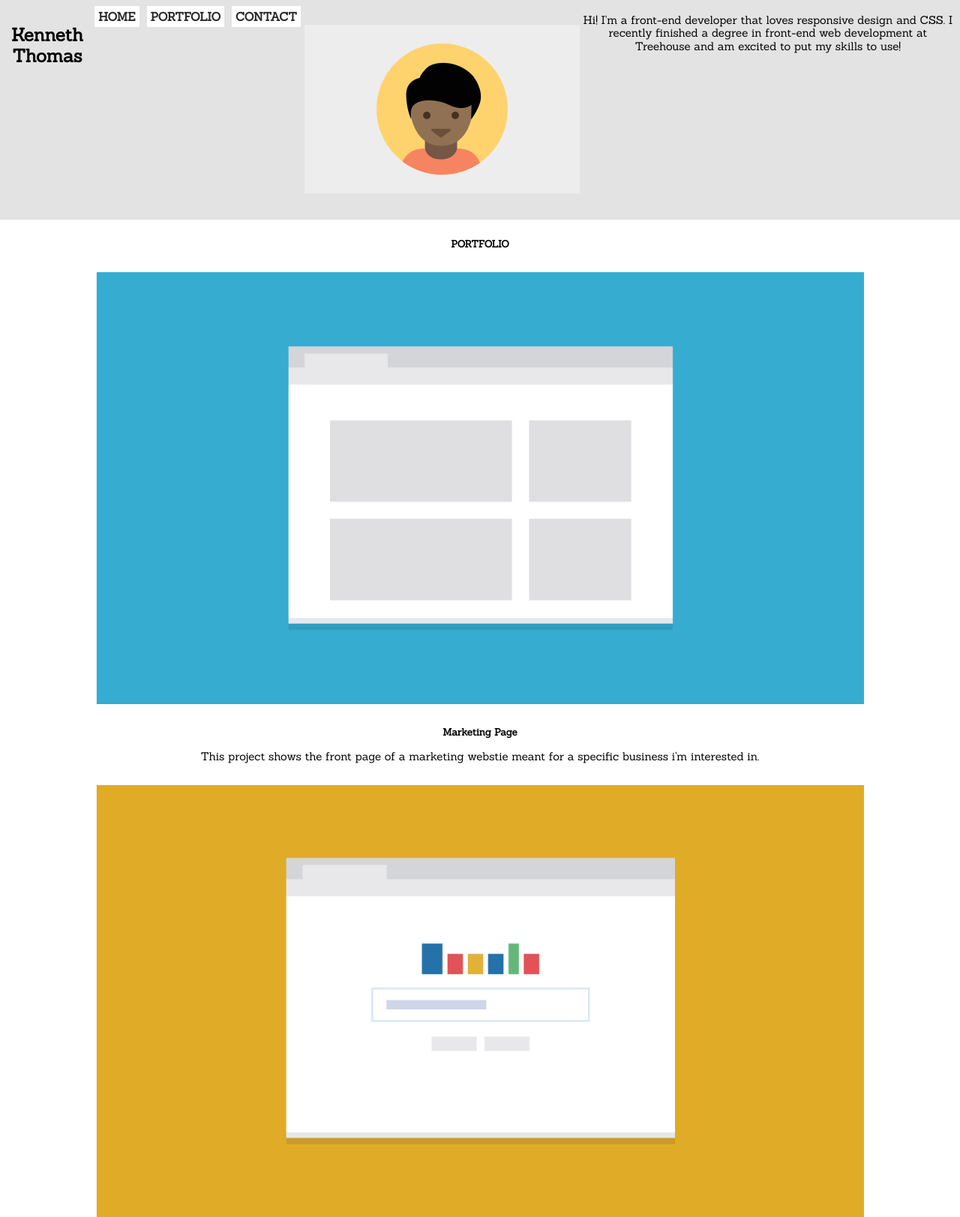
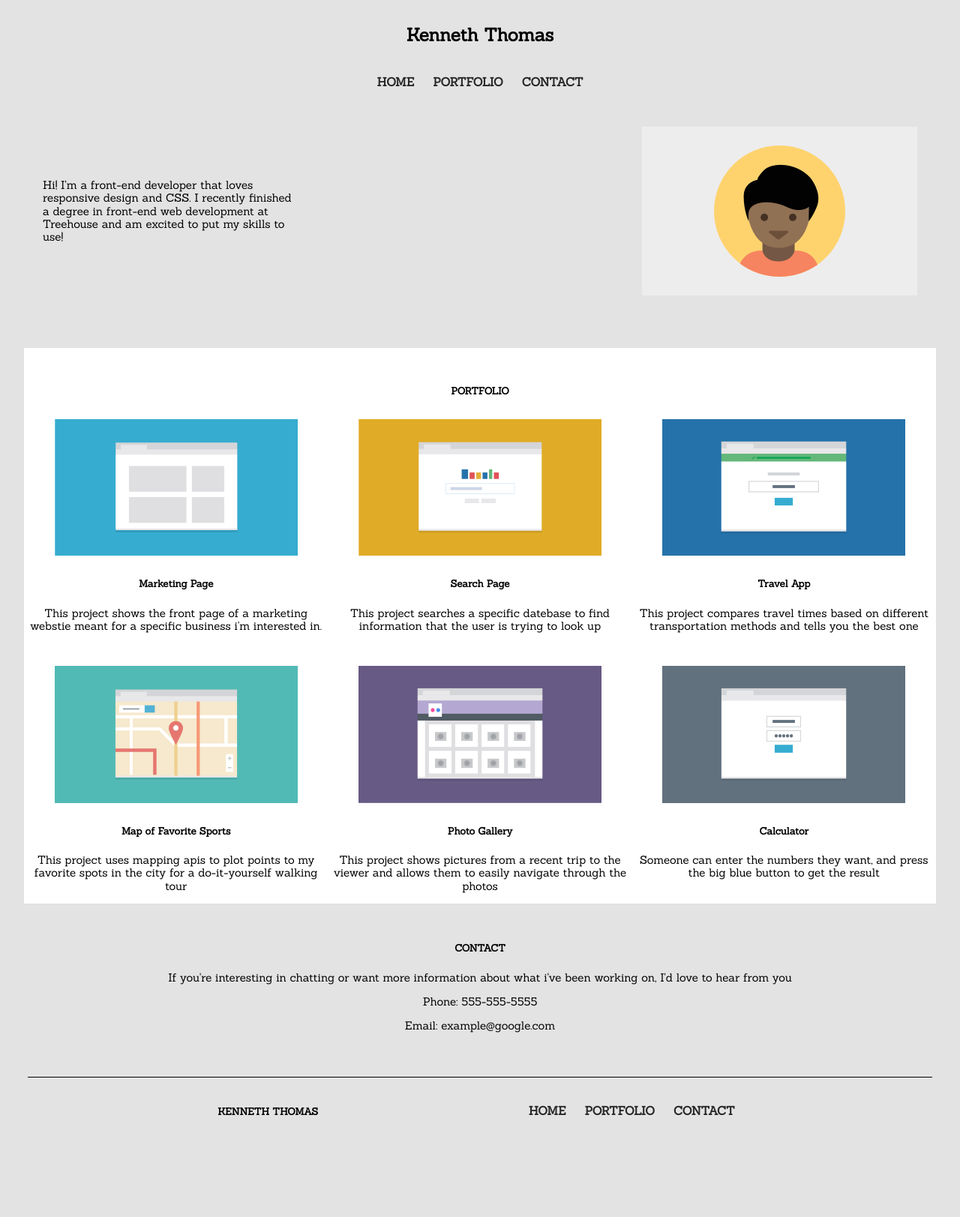
Before and after one commit to bthomas0144/Project-two, a plain HTML site: page index.html in a window 1280 px wide. Shown: the part 2-1625 px from the top of the page at 75% size. After the commit the page ends 1519 px from the top, so only its background shows below. Drawn offline with nearby package versions, Linux system fonts and the light colour scheme.

Commit message:
media queries

```diff
--- a/CSS/styles.css
+++ b/CSS/styles.css
@@ -12,6 +12,7 @@ body {
 
 	margin: auto;
 	font-family: 'Sanchez', serif;
+	background: #E3E3E3;
 
 }
 
@@ -22,6 +23,8 @@ p {
 
 
 
+
+
 /* END base styles */
 
 /* BEGIN NAV BAR */
@@ -29,12 +32,12 @@ p {
 .footer {
 	text-align: center;
 	padding: 5px;
-	background: #E3E3E3;
+
 
 }
 
 
-.header a{
+.nav a{
 	text-decoration: none;
 	background-color: #fff;
 	display: block;
@@ -59,14 +62,17 @@ p {
 .main-content {
 	margin-bottom: 25px;
 	margin-top: 25px;
+	background: #fff;
 }
 
 .main-content h5 {
 	text-align: center;
-	margin-top: 10px;
-	margin-bottom: 0;
 }
 
+.portfolio {
+	padding-top: 50px;
+	margin: auto;
+}
 
 .images {
 	margin: auto;
@@ -75,8 +81,35 @@ p {
 	margin-top: 30px;
 	margin-bottom: 30px;
 
+
 }
 
+
+.email {
+	padding-bottom: 60px;
+	border-bottom: solid 1px #000000;
+}
+
+.backup {
+	display: flex;
+	text-transform:uppercase;
+	color: #272727;
+	margin: auto;
+
+}
+
+.backup a {
+		text-decoration: none;
+		color: #272727;
+	margin-left: 20px;
+
+
+
+	}
+
+.hidden {
+	display: none;
+}
 
 /* END MAIN CONTENT*/
 
@@ -86,7 +119,91 @@ p {
 /*Media Queries*/
 @media(min-width: 768px) {
 	.header {
+		display: block;
+	}
+	.nav {
+		display:inline-block;
+
+	}
+
+	.nav a {
+		background-color: inherit;
+	}
+
+	.nav a:hover {
+		background-color:#fff;
+	}
+
+	.profile {
 		display: flex;
+		flex-direction: row-reverse;
 	}
+
+	.profile-image {
+		padding: 10px;
+		padding-right: 20px;
 	}
+
+	.intro {
+		margin: auto;
+		text-align: left;
+		margin-left: 20px;
+	}
+
+	.container {
+		display: flex;
+		flex-wrap: wrap;
+
+	}
+
+	section {
+		flex-grow: 1;
+		width:50%;
+	}
+
+	.backup {
+		display: none;
+	}
+
+	.hidden {
+		display: inline-block;
+		text-transform: uppercase;
+		text-align: left;
+
+
+	}
+	.hidden h5 {
+		margin-right: 20em;
+
+	}
+
+
 }
+
+@media (min-width:1024px) {
+.main-content {
+		display: flex;
+		flex-wrap: wrap;
+
+	}
+
+section {
+		flex-grow: 1;
+		width:33%;
+	}
+body{
+	max-width: 95%;
+	margin: auto;
+
+}
+
+	.intro {
+		padding-right: 30em;
+	}
+
+	.profile-image {
+		resize: inherit;
+	}
+
+
+}
--- a/index.html
+++ b/index.html
@@ -21,53 +21,75 @@
 			<div class="nav"><a href="#">PORTFOLIO</a></div>
 			<div class="nav"><a href="#">CONTACT</a></div>
 
-			<img src="responsive_layout_v2.0/responsive_layout_v2.0/images/responsive-layout-profile.png" class="images">
+			<div class="profile">
+				<img src="responsive_layout_v2.0/responsive_layout_v2.0/images/responsive-layout-profile.png" class="images profile-image">
 
-			<p>Hi! I'm a front-end developer that loves responsive design and CSS. I recently finished a degree in front-end web development
-			at Treehouse and am excited to put my skills to use!</p>
-
+				<p class="intro">Hi! I'm a front-end developer that loves responsive design and CSS. I recently finished a degree in front-end web development at Treehouse and am excited to put my skills to use!</p>
+			</div>
 
 		</div>
 
+
+
 		<div class="main-content">
-			<h5 class="gap">PORTFOLIO</h5>
+			<h5 class="portfolio">PORTFOLIO</h5>
 
+			<div class="container">
+
+			<section>
 				<img src="responsive_layout_v2.0/responsive_layout_v2.0/images/portfolio-1.png" class="images">
 				<h5>Marketing Page</h5>
 				<p>This project shows the front page of a marketing webstie meant for a  specific business i'm interested in.</p>
-
+			</section>
+			<section>
 				<img src="responsive_layout_v2.0/responsive_layout_v2.0/images/portfolio-2.png" class="images">
 				<h5>Search Page</h5>
 				<p>This project searches a specific datebase to find information that the user is trying to look up</p>
-
-
+			</section>
+			<section>
 				<img src="responsive_layout_v2.0/responsive_layout_v2.0/images/portfolio-3.png" class="images">
 				<h5>Travel App</h5>
 				<p>This project compares travel times based on different transportation methods and tells you the best one</p>
-
+			</section>
+			<section>
 				<img src="responsive_layout_v2.0/responsive_layout_v2.0/images/portfolio-4.png" class="images">
 				<h5>Map of Favorite Sports</h5>
 				<p>This project uses mapping apis to plot points to my favorite spots in the city for a
 				do-it-yourself walking tour</p>
-
+			</section>
+			<section>
 				<img src="responsive_layout_v2.0/responsive_layout_v2.0/images/portfolio-5.png" class="images">
 				<h5>Photo Gallery</h5>
 				<p>This project shows pictures from a recent trip to the viewer and allows them to easily
 				navigate through the photos</p>
-
+			</section>
+			<section>
 				<img src="responsive_layout_v2.0/responsive_layout_v2.0/images/portfolio-6.png" class="images">
 				<h5>Calculator</h5>
 				<p>Someone can enter the numbers they want, and press the big blue button to get the result</p>
+			</section>
 
+		</div>
 
 		</div>
 
 		<div class="footer">
-			<h5 class="gap">CONTACT</h5>
+			<h5>CONTACT</h5>
 			<p>If you're interesting in chatting or want more information about what i've been working on,
 			I'd love to hear from you</p>
 			<p>Phone: 555-555-5555</p>
-			<p>Email: example@google.com</p>
+			<p class="email">Email: example@google.com</p>
+				<div class="backup">
+					<h5>Kenneth Thomas</h5>
+					<h5 class="backup"><a href="#">Back to top</a></h5>
+				</div>
+
+				<div class="hidden">
+			<div class="nav"><h5>Kenneth Thomas</h5></div>
+			<div class="nav"><a href="index.html">Home</a></div>
+			<div class="nav"><a href="#portfolio">Portfolio</a></div>
+			<div class="nav"><a href="#contact">Contact</a></div>
+				</div>
 
 
 		</div>
```
Lines whose indentation alone changed are shown as unchanged.
